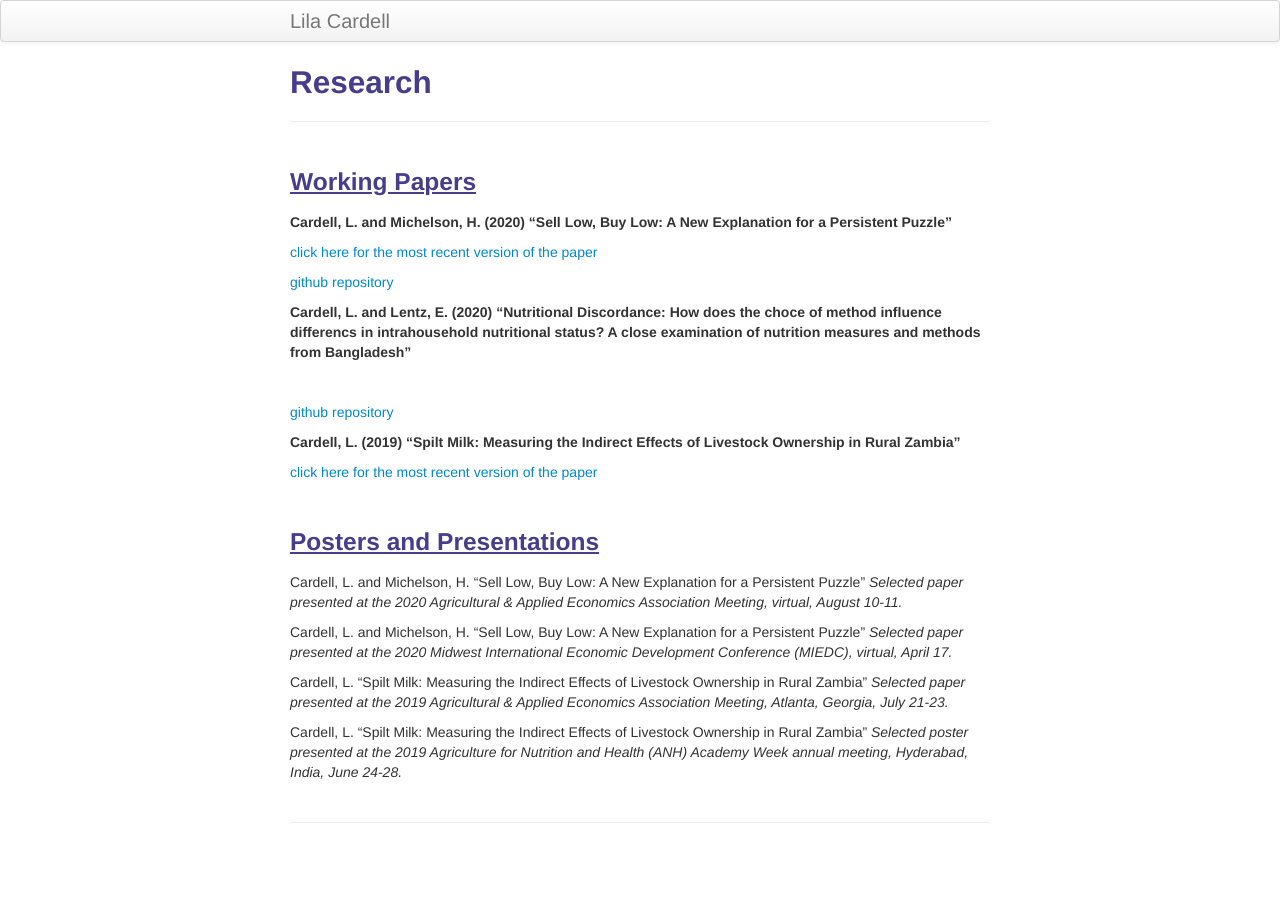
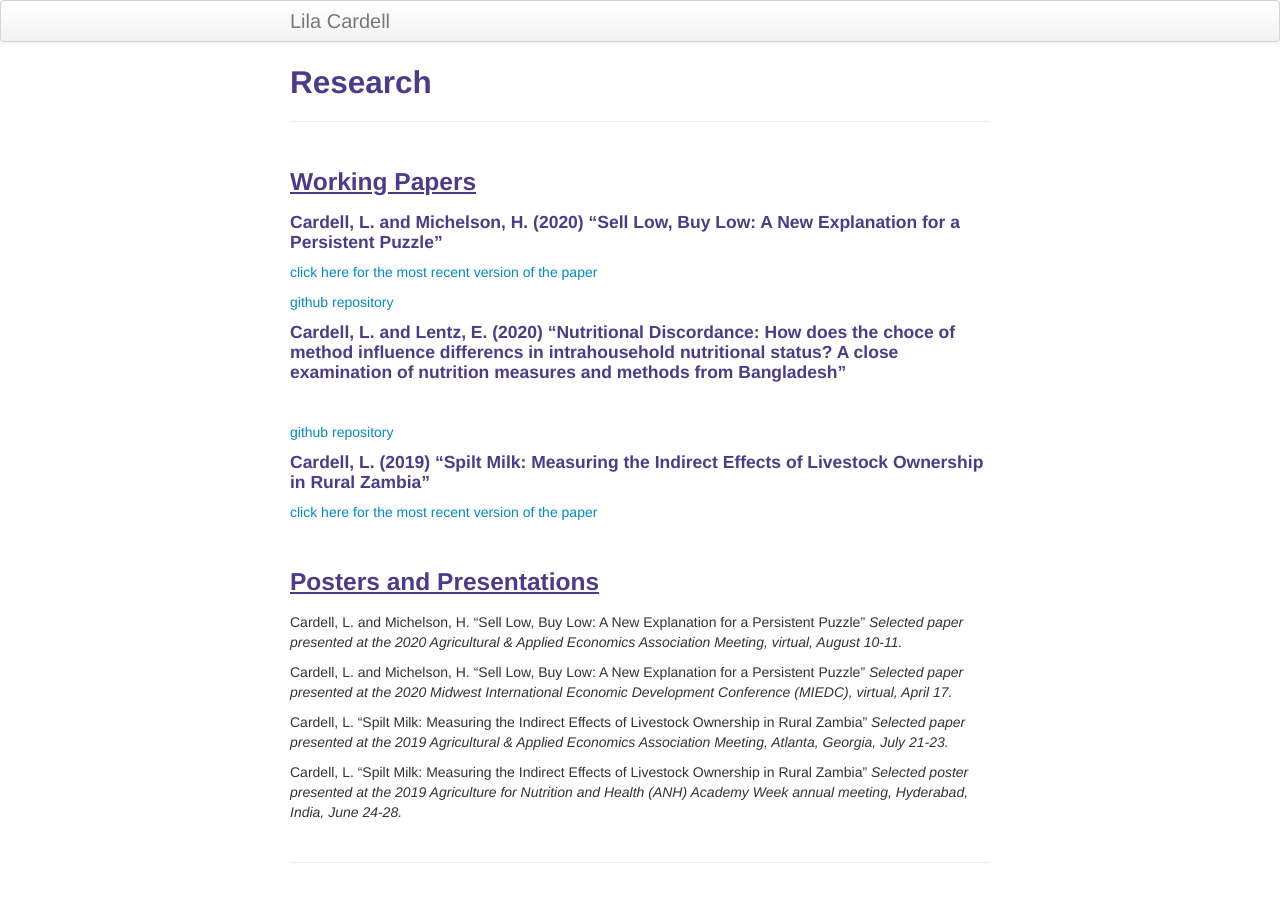
Before and after one commit to lilacardell/lilacardell.github.io, a Jekyll site: the page built from pages/research.md, in a window 1280 px wide. Built offline with Jekyll 4.4.1, drawn with Linux system fonts in a browser that asks for light colours.

```diff
--- a/pages/research.md
+++ b/pages/research.md
@@ -6,7 +6,7 @@ description: Lila Cardell's research
 
 ### <u>Working Papers </u>
 
-##### Cardell, L. and Michelson, H. (2020) "Sell Low, Buy Low: A New Explanation for a Persistent Puzzle"
+#### Cardell, L. and Michelson, H. (2020) "Sell Low, Buy Low: A New Explanation for a Persistent Puzzle"
 <!--*In this paper.*-->
 [click here for the most recent version of the paper]({{ BASE_PATH}}/pages/working_papers/NegativeReturns_101220_manuscript.pdf)
 <br>
@@ -14,7 +14,8 @@ description: Lila Cardell's research
  <a href="https://github.com/lilacardell/CardellMichelson2020">github repository</a>
 <br>
 
-##### Cardell, L. and Lentz, E. (2020) "Nutritional Discordance: How does the choce of method influence differencs in intrahousehold nutritional status? A close examination of nutrition measures and methods from Bangladesh"
+
+#### Cardell, L. and Lentz, E. (2020) "Nutritional Discordance: How does the choce of method influence differencs in intrahousehold nutritional status? A close examination of nutrition measures and methods from Bangladesh"
 <!--*In this paper.
 [click here for the most recent version of the paper]({{ BASE_PATH}}/pages/working_papers/CARDELL_Spilt Milk (2019).pdf)*-->
 <br>
@@ -23,7 +24,8 @@ description: Lila Cardell's research
 <br>
 
 
-##### Cardell, L. (2019) "Spilt Milk: Measuring the Indirect Effects of Livestock Ownership in Rural Zambia"
+
+#### Cardell, L. (2019) "Spilt Milk: Measuring the Indirect Effects of Livestock Ownership in Rural Zambia"
 <!--*In this paper.*-->
 [click here for the most recent version of the paper]({{ BASE_PATH}}/pages/working_papers/CARDELL_Spilt Milk (2019).pdf)
 
```
